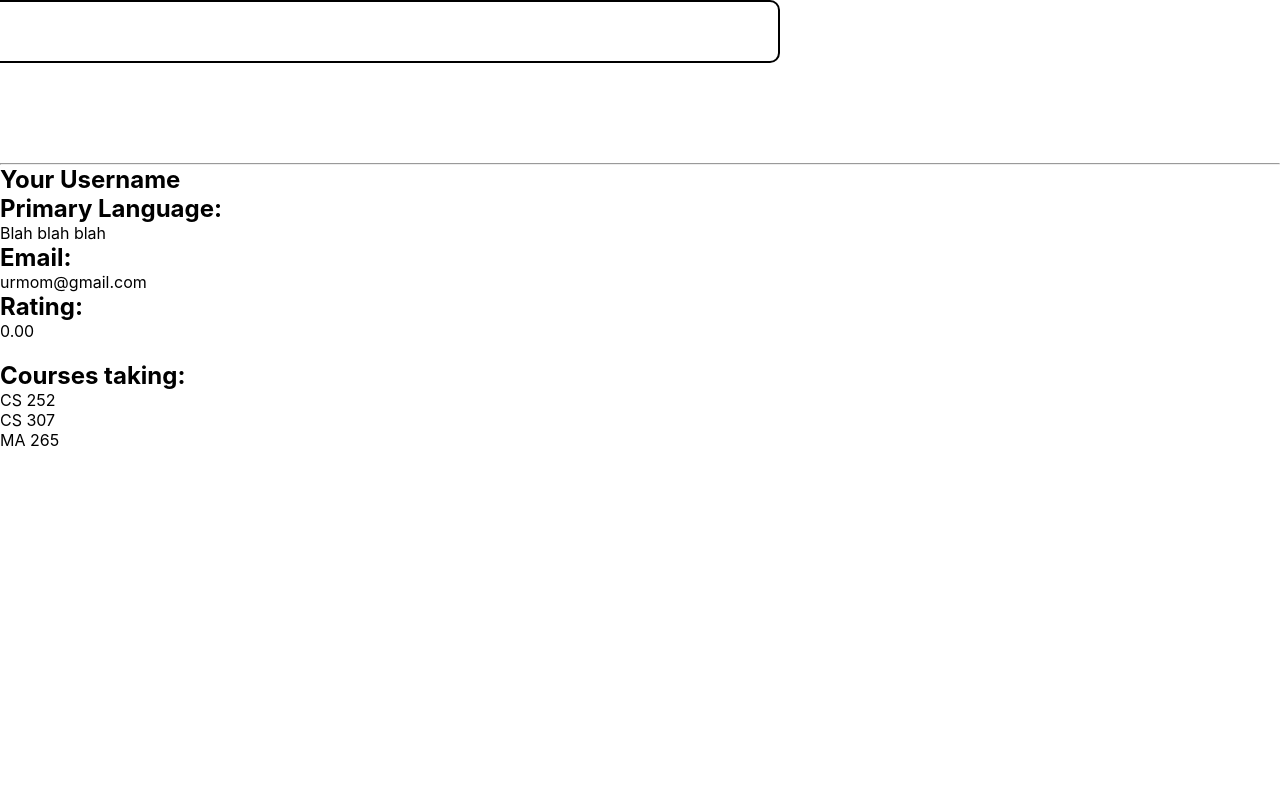
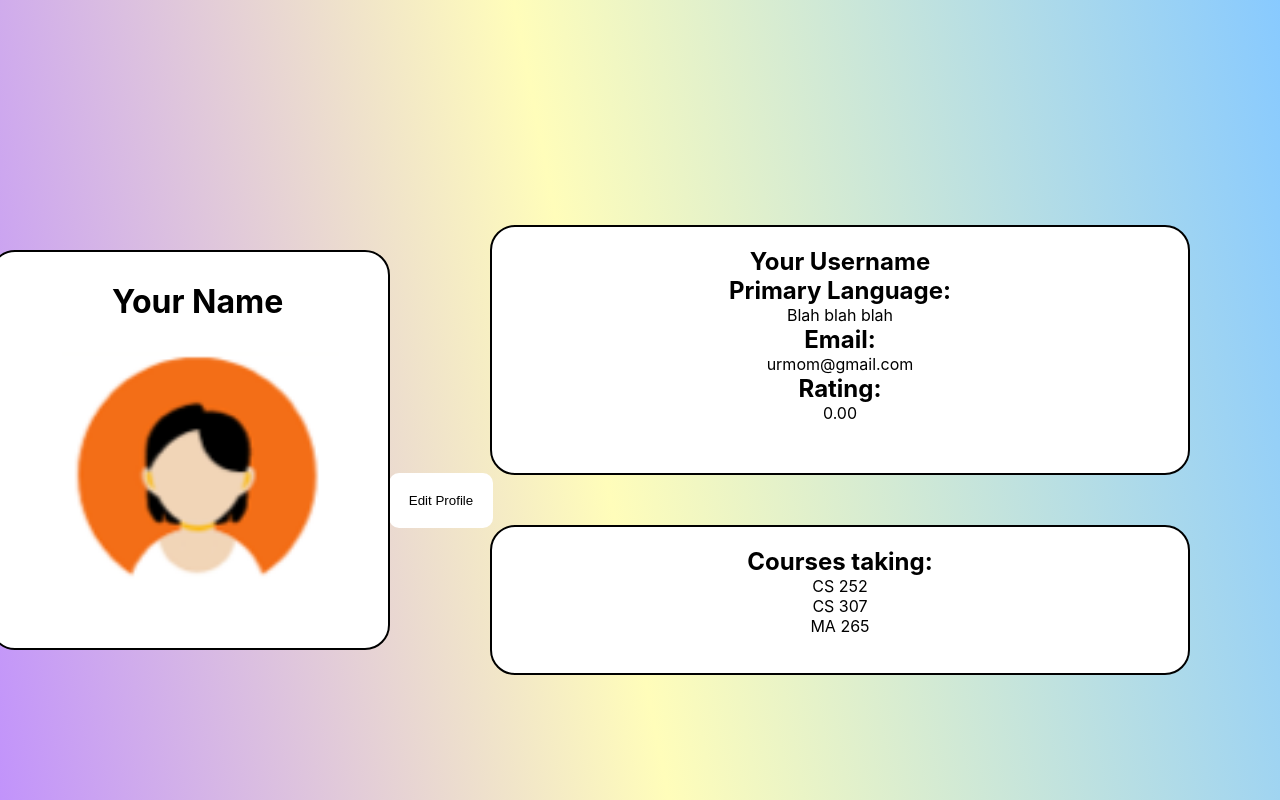
Before and after one commit to jharnasuresh/TutorsRUs, a React (Create React App) app in the folder home/: page / in a window 1280 px wide. Both pictures are taken after a click on the button "Profile.". Shown: the top 800 px of the page. Built offline with nearby package versions, Linux system fonts and the light colour scheme.

Commit message:
Profile Page done and begin settings page

```diff
--- a/home/src/Components/CourseInfo.jsx
+++ b/home/src/Components/CourseInfo.jsx
@@ -1,4 +1,5 @@
 import React, { Component } from 'react'
+import  './Main.css'
 
 class CourseInfo extends Component {
     render() {
--- a/home/src/Components/Main.css
+++ b/home/src/Components/Main.css
@@ -1,23 +1,58 @@
 .header-h1 {
-   padding: 10px;
-    display: flex;
+   padding: 20px;
+   padding-top: 10px;
+    position: absolute;
     color: black;
-    margin-left: -500px;
-    margin-right: 500px;
     background-image: white;
-    border: 2px solid black;
-    border-radius: 10px;
-    background-color: rgb(255, 255, 255)
+    background-color: rgb(255, 255, 255);
+    margin-left: 80px;
 }
 
 #profileid {
-position: relative;
+position: absolute;
+padding-left: 50px;
 display: flex;
-align-items: left;
-top: 10px;
-left: -500px;
-height: 100px;
-border: 2px solid black;
-border-radius: 10px;
+align-items: center;
 background-color: white;
+height: 250px;
+margin-top: 80px;
 }
+
+#home {
+    position: absolute;
+    background-color: white;
+    height: 200px;
+    border: 2px solid black;
+    border-radius: 25px;
+    padding: 20px;
+  width: 400px;
+  height: 400px;
+  margin-top: -100px;
+  margin-left: -500px;
+
+}
+#container-about {
+    position: absolute;
+    background-color: white;
+    height: -500px;
+    border: 2px solid black;
+    border-radius: 25px;
+    padding: 20px;
+  width: 700px;
+  height: 250px;
+ margin-left: 800px;
+ margin-top: -300px;
+}
+
+#container-course {
+    position: absolute;
+    background-color: white;
+    height: -500px;
+    border: 2px solid black;
+    border-radius: 25px;
+    padding: 20px;
+  width: 700px;
+  height: 150px;
+ margin-left: 800px;
+ margin-top: 200px;
+}
--- a/home/src/Components/Profile.jsx
+++ b/home/src/Components/Profile.jsx
@@ -7,12 +7,13 @@ import  './Main.css'
 
 function Profile() {
     return (
-      <div className="Profile">
+      <div className="App Profile">
         <Header />
         <hr />
         <About />
         <br />
         <CourseInfo />
+        <button type = "submit" className="edit-btn" onClick={() => props.onFormSwitch('settings')}>Edit Profile</button>
       </div>
     );
 }
```
Also changed, not shown: home/src/Components/Settings.jsx (added, +38 -0 lines).
